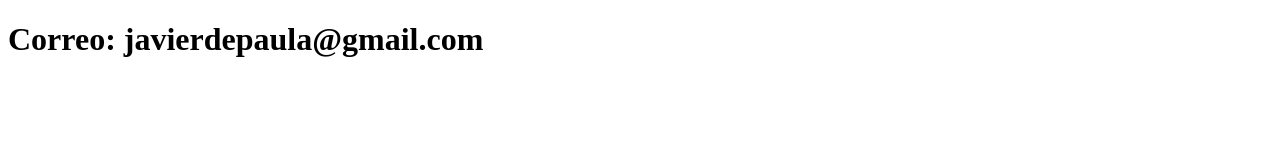
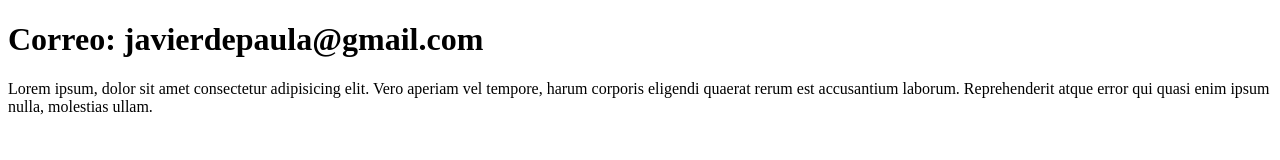
Before and after one commit to Javier835/sistema-de-registro, a plain HTML site: page contacto.html in a window 1280 px wide. Drawn offline with Linux system fonts and the light colour scheme.

Commit message:
Actualiza el contacto

```diff
--- a/contacto.html
+++ b/contacto.html
@@ -7,5 +7,6 @@
 </head>
 <body>
     <h1>Correo: javierdepaula@gmail.com</h1>
+    <p>Lorem ipsum, dolor sit amet consectetur adipisicing elit. Vero aperiam vel tempore, harum corporis eligendi quaerat rerum est accusantium laborum. Reprehenderit atque error qui quasi enim ipsum nulla, molestias ullam.</p>
 </body>
 </html>
```
